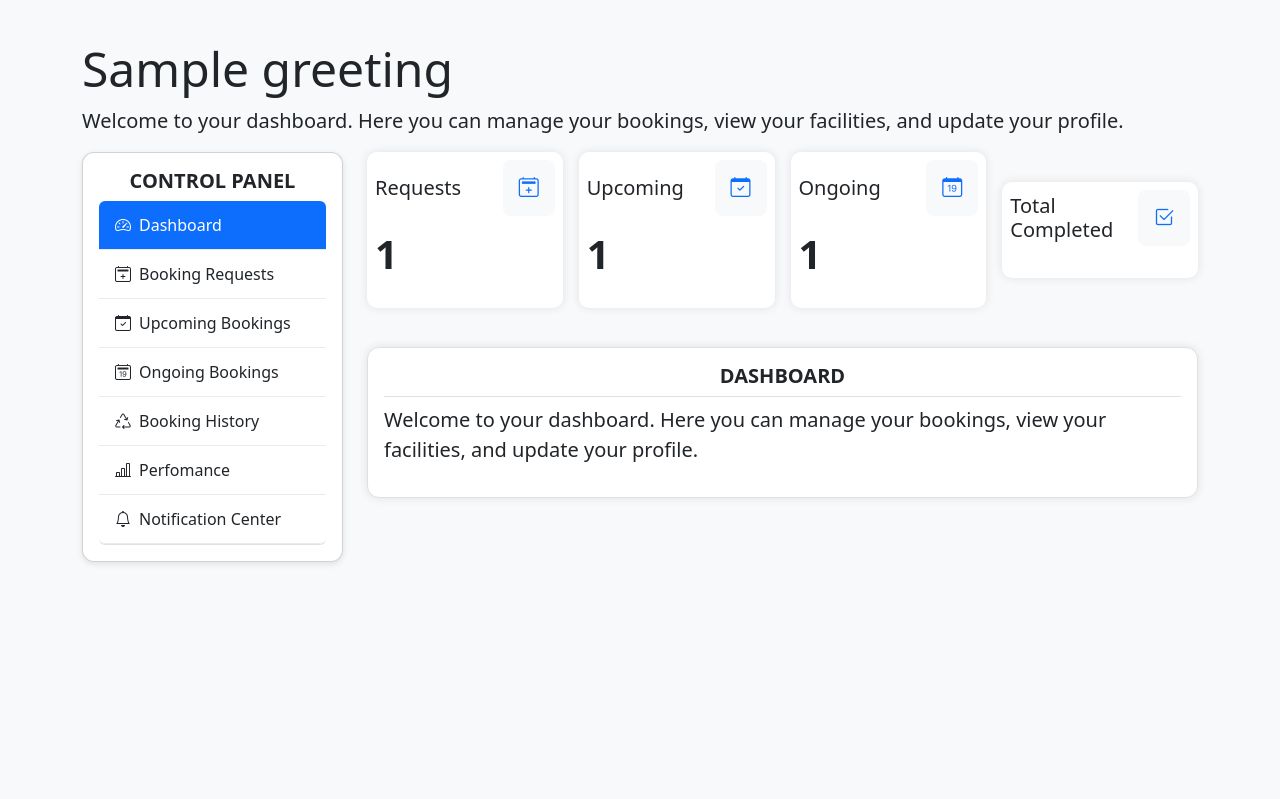
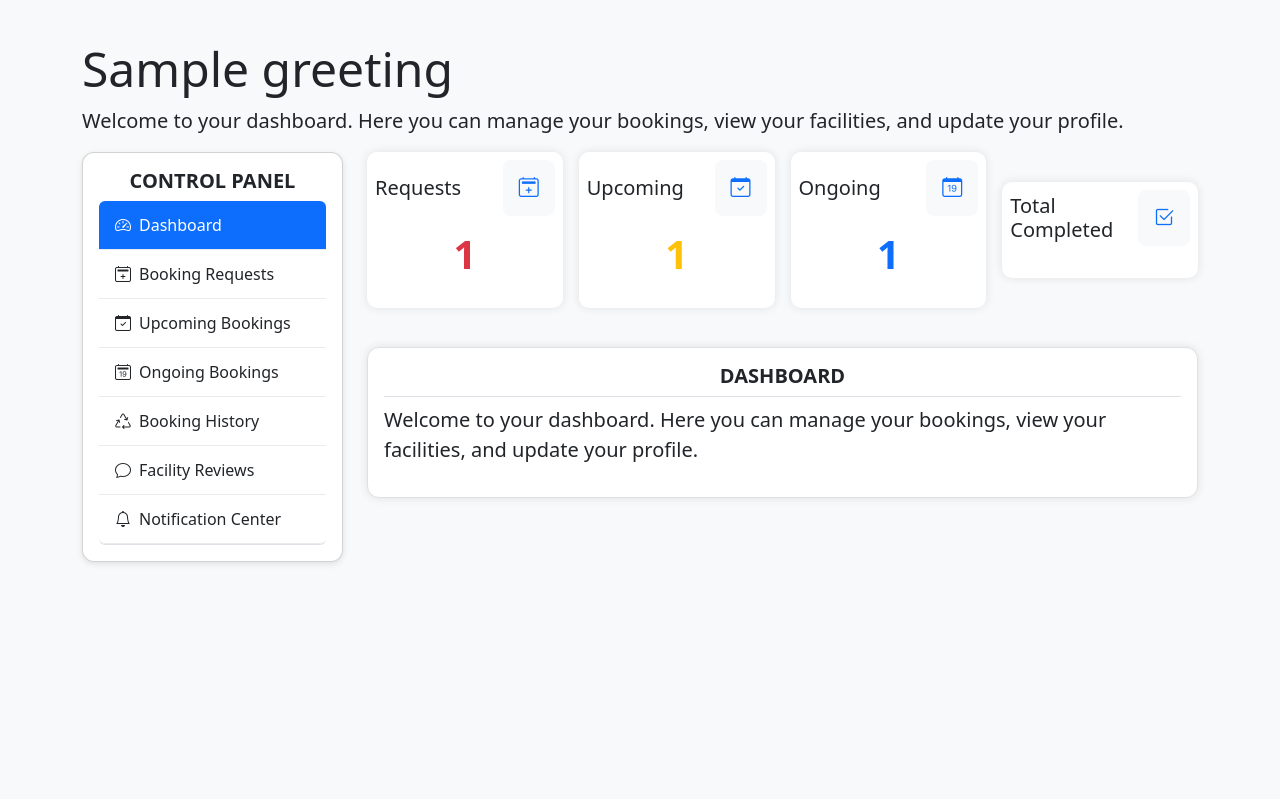
Before and after one commit to stanley-nyoni/pawsitively-booked, a Python web app: template app/templates/facility_owner/dashboard.html in a window 1280 px wide. Shown: the part 16-815 px from the top of the page. Run offline with Jinja, Linux system fonts and the light colour scheme; the template is opened without the code that fills it: most values are stand-ins (such as "Sample title", 1, 10 or a date in 2020).

Commit message:
added a link in the dashboard for owners to view reviews

```diff
--- a/app/templates/facility_owner/dashboard.html
+++ b/app/templates/facility_owner/dashboard.html
@@ -109,6 +109,10 @@
             text-transform: uppercase;
             font-size: 14px;
         }
+
+        .notification-badge {
+            font-size: 1rem;
+        }
 </style>
 
 <div class="dashboard-pg" id="dashboard-home">
@@ -194,12 +198,21 @@
                                     data-bs-toggle="tab"> <i class="bi bi-calendar2-date"></i> Ongoing Bookings </a>
                                 <a href="#history_bookings" class="list-group-item list-group-item-action d-flex gap-2"
                                     data-bs-toggle="tab"><i class="bi bi-recycle"></i> Booking History </a>
-                                <!-- <a href="{{url_for('create_booking')}}" class="list-group-item list-group-item-action d-flex gap-2"> <i class="bi bi-journal-plus"></i> Create a Booking</a> -->
-                                <a href="#" class="list-group-item list-group-item-action d-flex gap-2"
-                                    data-bs-toggle="tab"> <i class="bi bi-bar-chart-line"></i>Perfomance </a>
+                                    {% for facility in facilities %}
+                                    <a href="{{ url_for('facility_dashboard_reviews', facility_id=facility.id) }}"
+                                       class="list-group-item list-group-item-action gap-2 d-flex align-items-center">
+                                        <span>
+                                            <i class="bi bi-chat me-2"></i>Facility Reviews
+                                        </span>
+                                       {% if facility.unresponded_count > 0 %}
+                                       <span class="badge bg-danger notification-badge">
+                                        {{ facility.unresponded_count }}
+                                    </span>
+                                    {% endif %}
+                                    </a>
+                                {% endfor %}
                                 <a href="#" class="list-group-item list-group-item-action d-flex gap-2"
                                     data-bs-toggle="tab"> <i class="bi bi-bell"></i> Notification Center
-                                    <!-- <span class="badge text-bg-danger">4</span> -->
                                 </a>
                             </div>
                         </div>
@@ -213,9 +226,10 @@
                             <span>Requests</span>
                             <span
                                 class="text-primary d-flex p-3 align-items-center justify-content-center bg-light rounded-3"><i
-                                    class="bi bi-calendar2-plus"></i></span>
+                                    class="bi bi-calendar2-plus"></i>
+                            </span>
                         </h5>
-                        <p class="fs-1 fw-semibold">
+                        <p class="fs-1 text-danger text-center fw-semibold">
                             {% for facility in facilities_with_bookings %}
                             {{ facility.booking_requests | length }}
                             {% endfor %}
@@ -228,7 +242,7 @@
                                 class="text-primary d-flex p-3 align-items-center justify-content-center bg-light rounded-3"><i
                                     class="bi bi-calendar-check"></i></span>
                         </h5>
-                        <p class="fs-1 fw-semibold">
+                        <p class="fs-1 text-warning text-center fw-semibold">
                             {% for facility in facilities_with_bookings %}
                             {{ facility.upcoming_bookings | length }}
                             {% endfor %}
@@ -241,7 +255,7 @@
                                 class="text-primary d-flex p-3 align-items-center justify-content-center bg-light rounded-3"><i
                                     class="bi bi-calendar-date"></i></span>
                         </h5>
-                        <p class="fs-1 fw-semibold">
+                        <p class="fs-1 text-primary text-center fw-semibold">
                             {% for facility in facilities_with_bookings %}
                             {{ facility.ongoing_bookings | length }}
                             {% endfor %}
@@ -254,7 +268,7 @@
                                 class="text-primary d-flex p-3 align-items-center justify-content-center bg-light rounded-3"><i
                                     class="bi bi-check2-square"></i></span>
                         </h5>
-                        <p class="fs-1 fw-semibold">
+                        <p class="fs-1 text-success text-center fw-semibold">
                             {% for facility in facilities %}
                             {{ facility.completed_bookings }}
                             {% endfor %}
```
